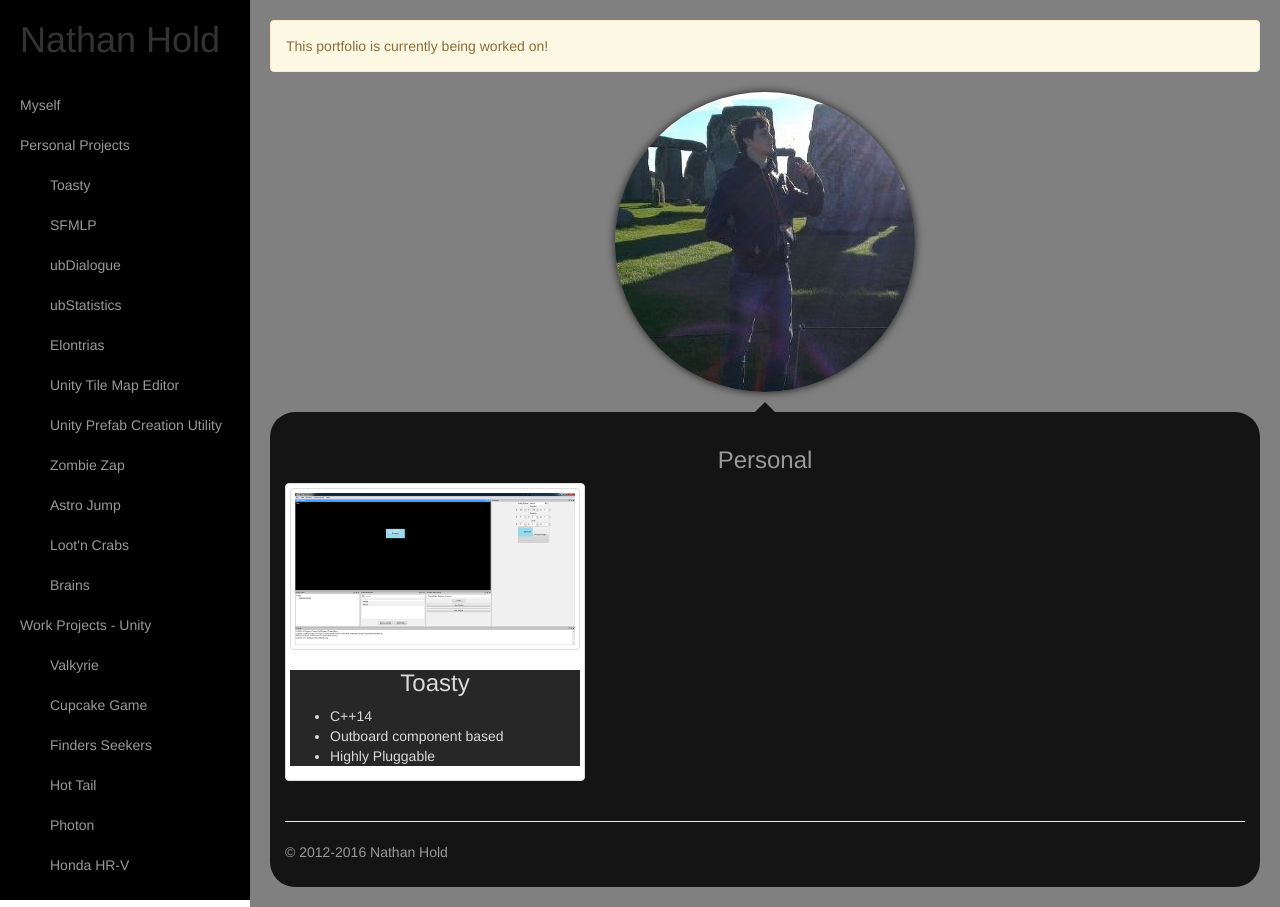
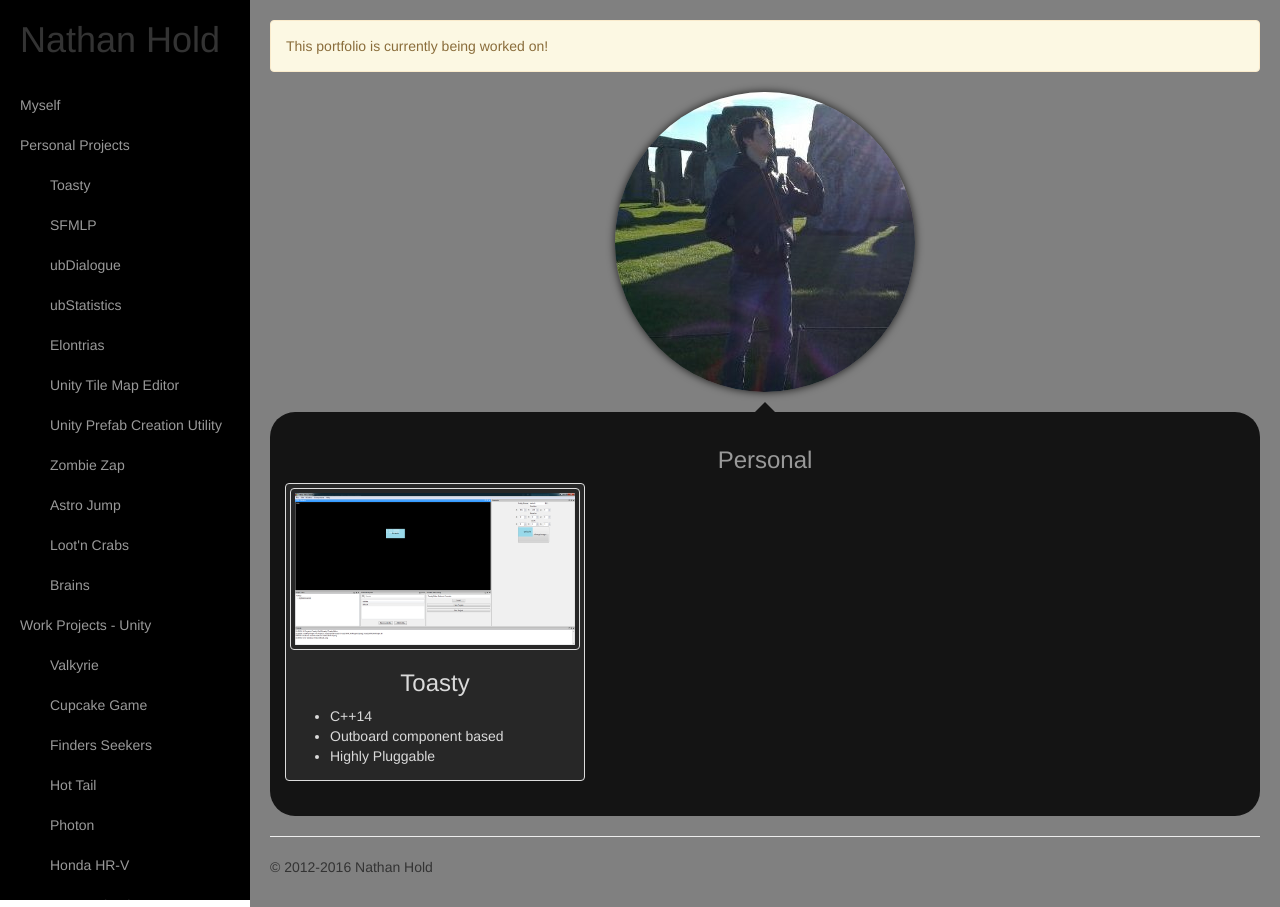
Before and after one commit to nhold/nhold.github.io, a Jekyll site: the page built from personal.html, in a window 1280 px wide. Built offline with Jekyll 4.4.1, drawn with Linux system fonts in a browser that asks for light colours.

Commit message:
Change to darker theme

```diff
--- a/_layouts/page.html
+++ b/_layouts/page.html
@@ -4,8 +4,8 @@
     <head>
         <meta charset="utf-8"/>
         <title>{% if page.title %} {{ page.title }} | {% endif %} {{ site.author.name }}</title>
+        <link rel="stylesheet" href="{{site.baseurl}}/stylesheets/bootstrap.css" />
         <link rel="stylesheet" href="{{site.baseurl}}/stylesheets/styles.css" />
-		<link rel="stylesheet" href="{{site.baseurl}}/stylesheets/bootstrap.css" />
         <meta name="description" content="{{site.description}}"/>
         <meta name="author" content="{{site.author.name}}"/>
     </head>
--- a/personal.html
+++ b/personal.html
@@ -8,7 +8,6 @@
             <a href="toasty.html" class="thumbnail">
                 <img class="img-responsive" src="images\ToastyEditor.png" alt="">
             </a>
-            <div class="darkthumb">
                 <center>
                 <h3>Toasty</h3>
                 </center>
@@ -17,7 +16,8 @@
                     <li>Outboard component based</li>
                     <li>Highly Pluggable</li>
                 </ul>
-            </div>
+
+        </div>
         </div>
     </div>
 </div>
--- a/stylesheets/styles.css
+++ b/stylesheets/styles.css
@@ -178,7 +178,7 @@
 
   img { max-width: 50%; height: auto; }
 
-  .darkthumb {
+  .thumbnail {
       background-color: #272727;
       color: #dadada;
   }
```
